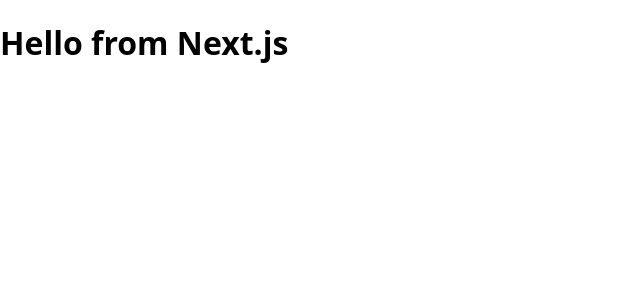
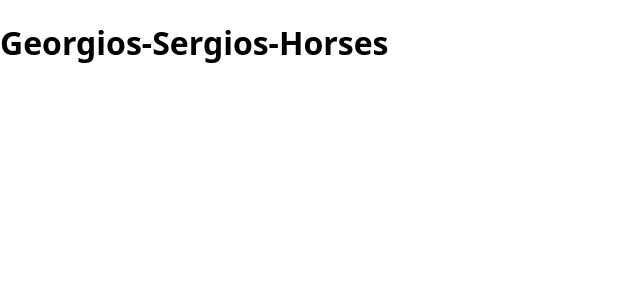
Before and after one commit to serjeong13/georgios-sergios-art-gallerios, a Next.js app: page / in a window 1280 px wide. Shown: the top 300 px of the page, without its empty margins (0-640 px from the left). Built offline with nearby package versions, Linux system fonts and the light colour scheme.

Commit message:
second commit, setup is finished

```diff
--- a/pages/index.js
+++ b/pages/index.js
@@ -1,7 +1,7 @@
 export default function HomePage() {
   return (
     <div>
-      <h1>Hello from Next.js</h1>
+      <h1>Georgios-Sergios-Horses</h1>
     </div>
   );
 }
```
Also changed, not shown: 1 other file (tests, documents, lock files or other folders).
